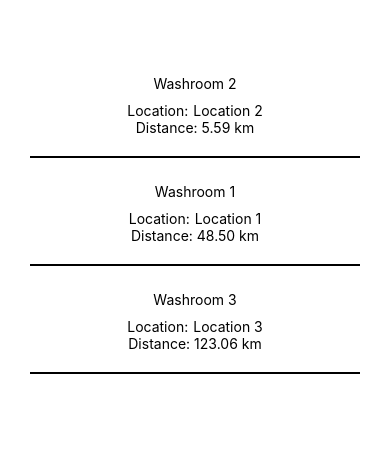
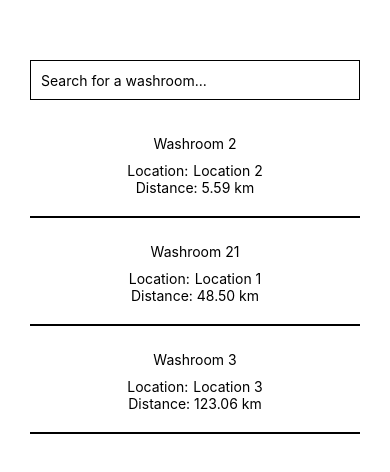
Before and after one commit to AlwaysIngame/C01W24-Project-UofToilets, a React Native app in the folder app/: screen / in a window 390 px wide. Shown: the top 472 px of the page. Built offline with nearby package versions, Linux system fonts and the light colour scheme.

Commit message:
Added search function

```diff
--- a/app/components/washroomList.js
+++ b/app/components/washroomList.js
@@ -1,15 +1,15 @@
 import React, { useEffect, useState } from 'react';
-import { ScrollView, Text, StyleSheet, View } from 'react-native';
+import { ScrollView, Text, StyleSheet, View, TextInput } from 'react-native';
 
 const fetchWashrooms = () => {
   // Simulate fetching data with coordinates
   return new Promise((resolve) => {
     setTimeout(() => {
       resolve([
-        { name: 'Washroom 1', location: 'Location 1', coordinates: { latitude: 40.7128, longitude: -74.0060 } },
+        { name: 'Washroom 21', location: 'Location 1', coordinates: { latitude: 40.7128, longitude: -74.0060 } },
         { name: 'Washroom 2', location: 'Location 2', coordinates: { latitude: 34.0522, longitude: -118.2437 } },
         { name: 'Washroom 3', location: 'Location 3', coordinates: { latitude: 51.5074, longitude: -0.1278 } },
-        // Add more items as needed
+        // More washrooms when implemented
       ]);
     }, 2000);
   });
@@ -22,6 +22,7 @@ const getDistance = (lat1, lon1, lat2, lon2) => {
 
 const ScrollableList = () => {
   const [items, setItems] = useState([]);
+  const [search, setSearch] = useState('');
 
   useEffect(() => {
     // Simulate user's current location
@@ -37,19 +38,29 @@ const ScrollableList = () => {
     });
   }, []);
 
+  const filteredItems = items.filter(item => item.name.toLowerCase().includes(search.toLowerCase()));
+
   return (
-    <ScrollView style={styles.container}>
-      {items.map((item, index) => (
+    <View style={styles.container}>
+      <TextInput
+        style={styles.search}
+        value={search}
+        onChangeText={setSearch}
+        placeholder="Search for a washroom..."
+      />
+      <ScrollView style={{ flex: 1 }}>
+        {filteredItems.map((item, index) => (
           <View key={index} style={styles.item}>
             <Text style={styles.name}>{item.name}</Text>
             <View style={styles.locationContainer}>
               <Text style={styles.locationLabel}>Location:</Text>
               <Text style={styles.location}>{item.location}</Text>
             </View>
-          <Text style={styles.distance}>Distance: {(item.distance || 0).toFixed(2)} km</Text>
+            <Text style={styles.distance}>Distance: {Number(item.distance).toFixed(2)} km</Text>
           </View>
         ))}
       </ScrollView>
+    </View>
   );
 };
 
@@ -69,6 +80,13 @@ const styles = StyleSheet.create({
     alignItems: 'center',
     justifyContent: 'center',
   },
+  search: {
+    height: 40,
+    borderColor: '#000',
+    borderWidth: 1,
+    marginBottom: 20,
+    paddingLeft: 10,
+  },
   name: {
     textAlign: 'center',
     paddingBottom: 10,
```
Lines whose indentation alone changed are shown as unchanged.
